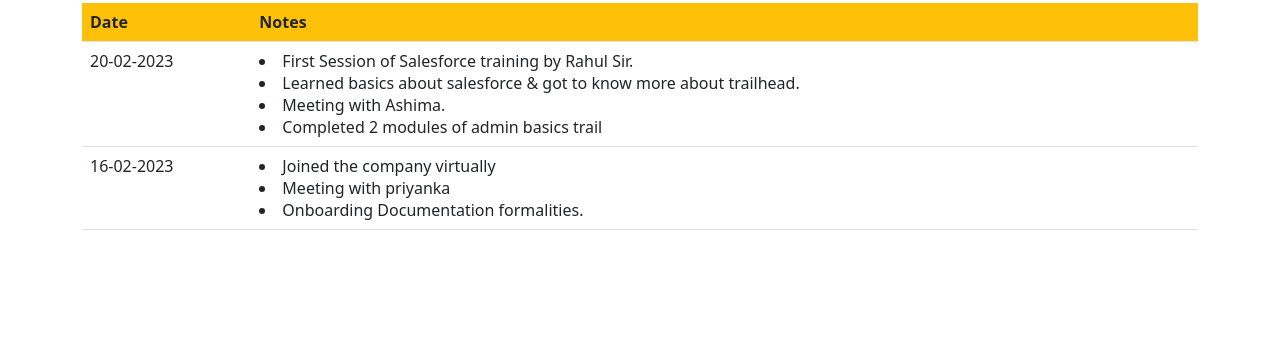
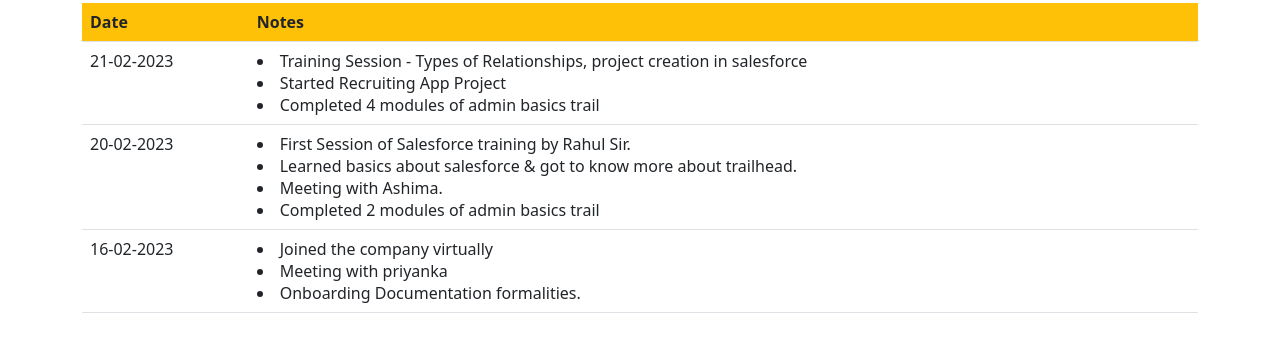
Before and after one commit to pushkarRajaMirketa/pushkarRajaMirketa.github.io, a plain HTML site: page journal.html in a window 1280 px wide. Shown: the part 53-394 px from the top of the page. Drawn offline with nearby package versions, Linux system fonts and the light colour scheme.

Commit message:
journal update 21 feb

```diff
--- a/journal.html
+++ b/journal.html
@@ -25,6 +25,17 @@
       </thead>
       <tbody>
         <tr>
+          <td>21-02-2023</td>
+          <td>
+            <li>
+              Training Session - Types of Relationships, project creation in
+              salesforce
+            </li>
+            <li>Started Recruiting App Project</li>
+            <li>Completed 4 modules of admin basics trail</li>
+          </td>
+        </tr>
+        <tr>
           <td>20-02-2023</td>
           <td>
             <li>First Session of Salesforce training by Rahul Sir.</li>
```
Also changed, not shown: index.html (added, +24 -0 lines), favicon.ico (added).
